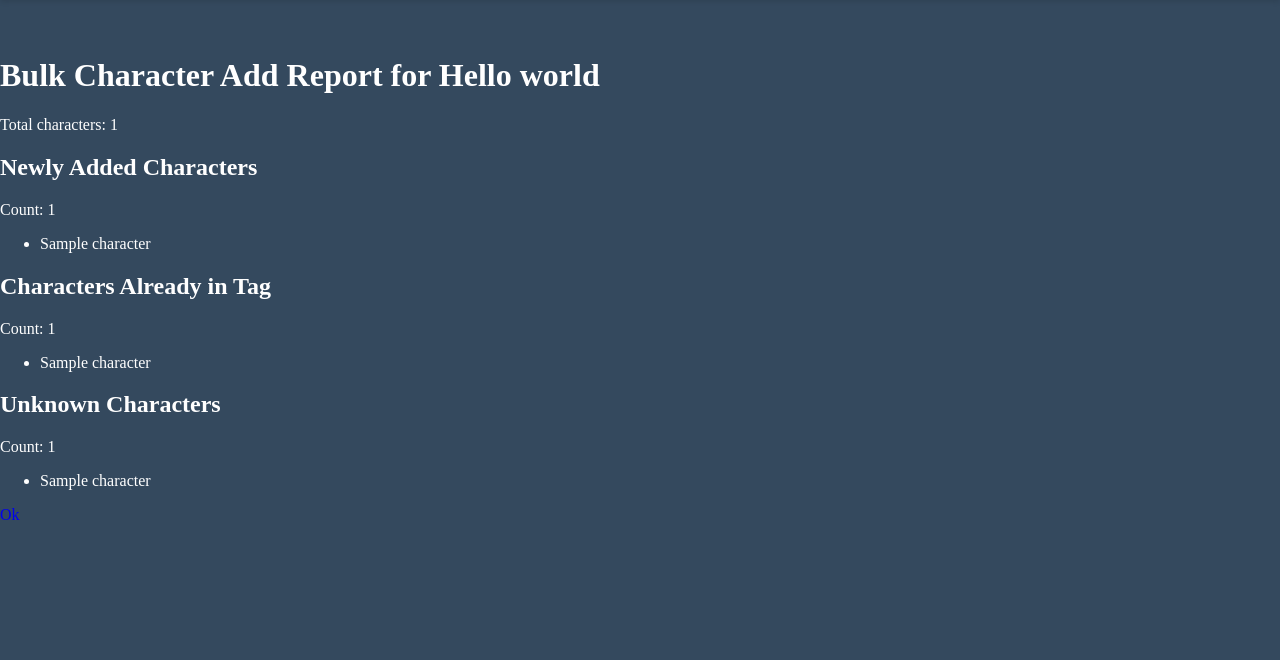
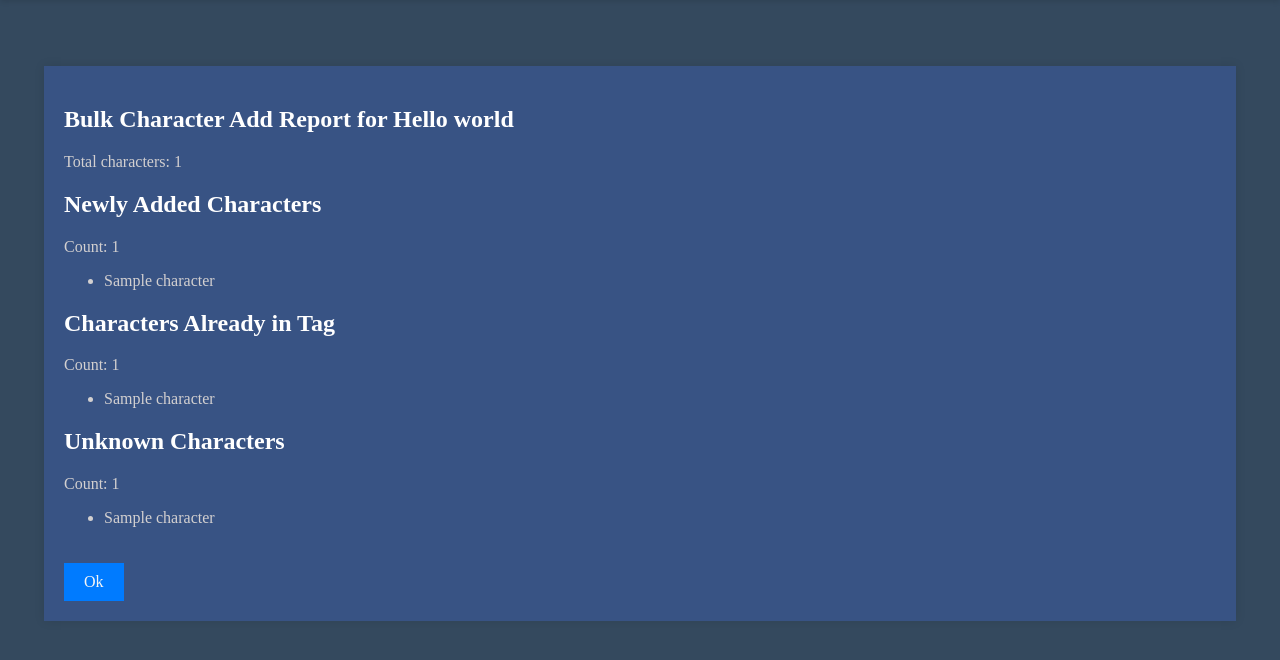
Before and after one commit to chandra-deb/XueHanzi, a Flask app: template backend/templates/bulk_char_add_report.html in a window 1280 px wide. Shown: the part 60-720 px from the top of the page. Run offline with Flask 3, Linux system fonts and the light colour scheme; the visitor is signed in with stand-in values (Sample User, id 1); tables that the repository leaves empty hold one stand-in row (values such as "Sample post"); the template is opened without the code that fills it: values that come from a table or form of the project are taken from there, most other values are stand-ins (such as "Sample title", 1, 10 or a date in 2020).

Commit message:
important subtle changes

```diff
--- a/backend/templates/bulk_char_add_report.html
+++ b/backend/templates/bulk_char_add_report.html
@@ -121,6 +121,31 @@
         a {
             text-decoration: none;
         }
+
+        .done-link {
+            display: inline-block;
+            margin-top: 20px;
+            padding: 10px 20px;
+            background-color: #007BFF;
+        }
+
+        .report-section {
+            background-color: #3b5898a8;
+            margin: 20px auto;
+            width: 90%;
+            padding: 20px;
+            box-shadow: 0px 0px 10px 0px rgba(0, 0, 0, 0.1);
+            margin-top: 30px;
+        }
+
+        p,
+        li {
+            color: #d3d0d0;
+        }
+
+        a {
+            color: whitesmoke;
+        }
     </style>
 </head>
 
@@ -143,7 +168,7 @@
     </div>
     <hr size="30px" style="border: none;">
     <div class="report-section">
-        <h1>Bulk Character Add Report for {{ tag.name }}</h1>
+        <h2>Bulk Character Add Report for {{ tag.name }}</h2>
 
         <p>Total characters: {{ total_characters_length }}</p>
 
```
